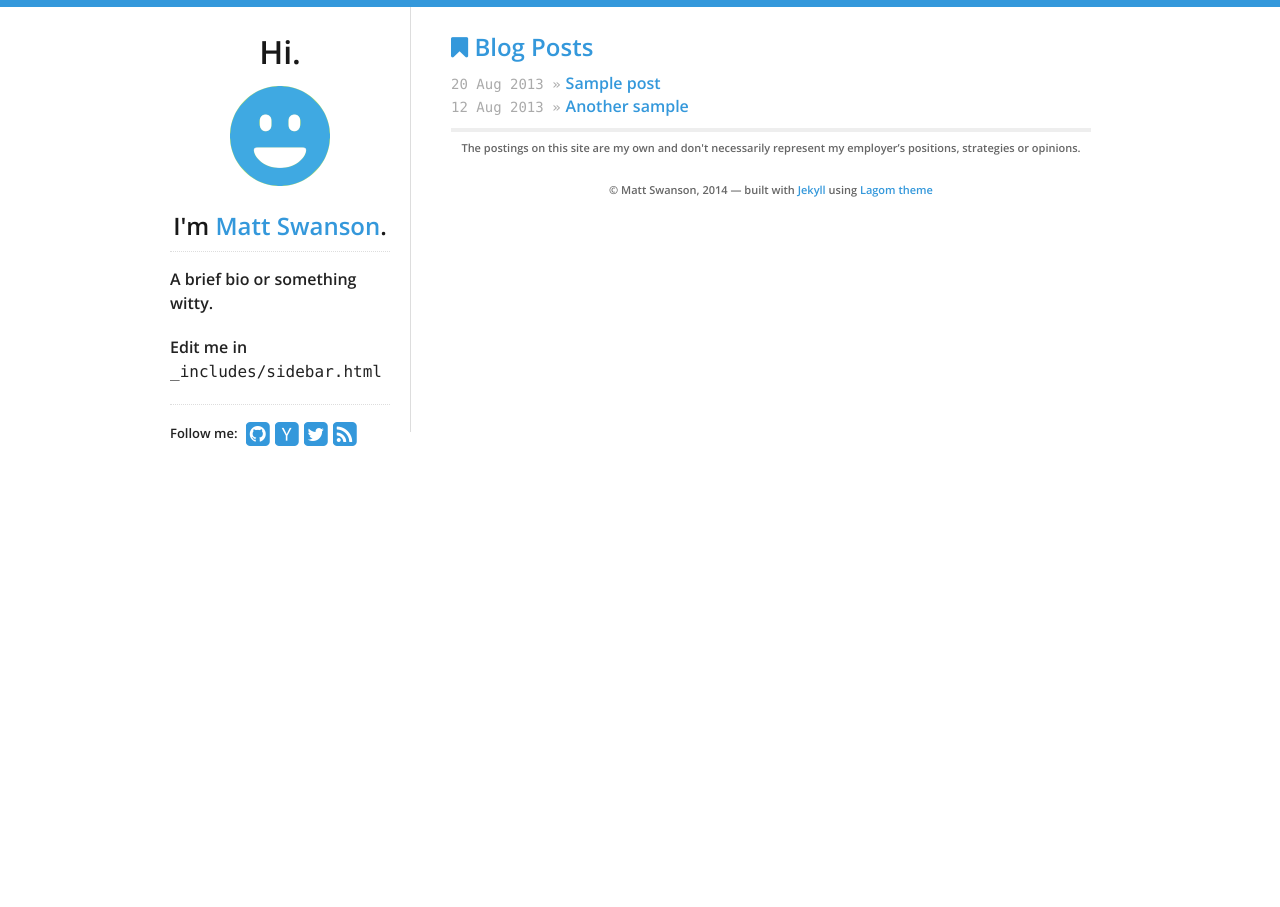
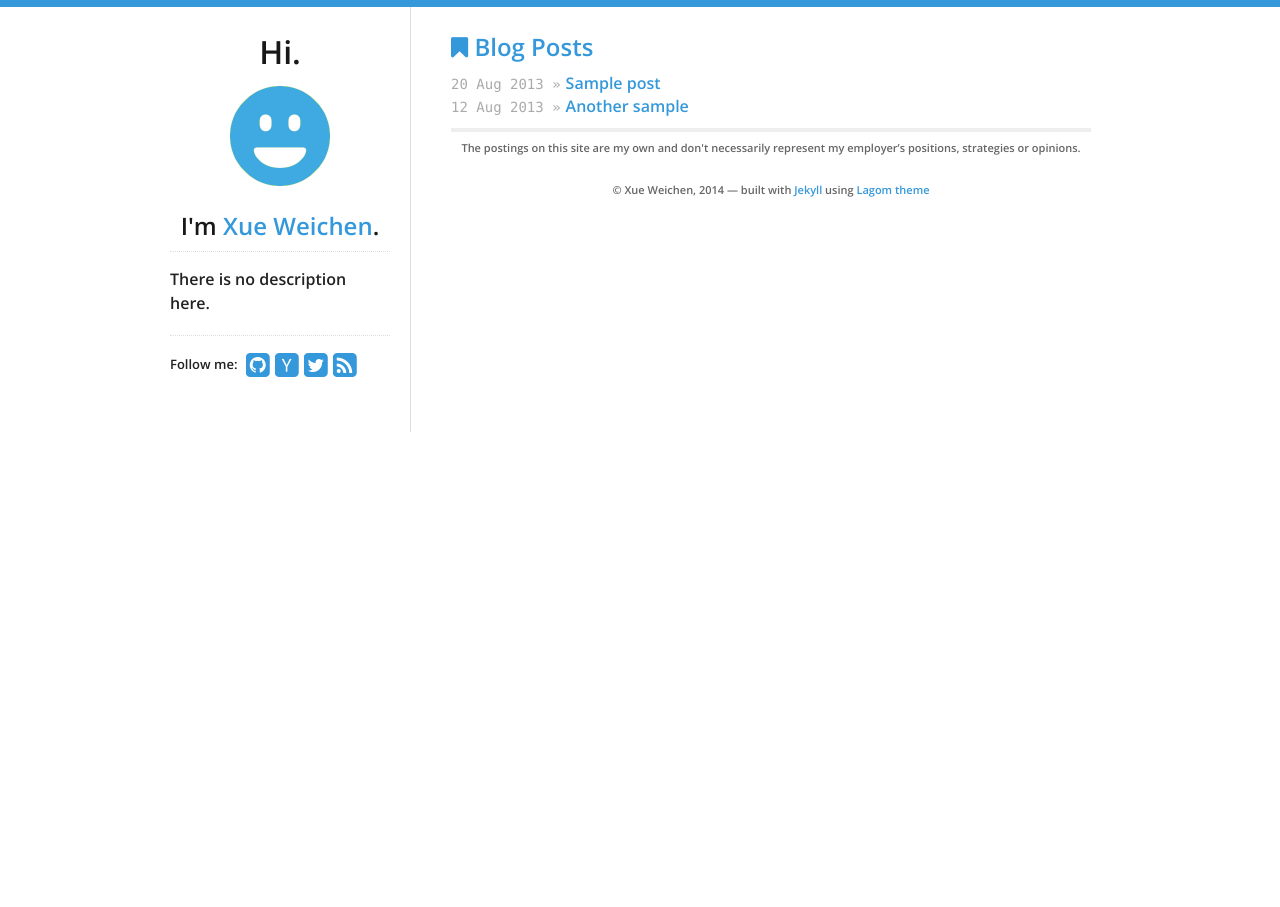
Before and after one commit to xueweuchen/xueweuchen.github.io, a Jekyll site: the page built from index.html, in a window 1280 px wide. Built offline with Jekyll 4.4.1, drawn with Linux system fonts in a browser that asks for light colours; nearby versions of some CDN libraries.

Commit message:
change name

```diff
--- a/_data/theme.yml
+++ b/_data/theme.yml
@@ -5,12 +5,12 @@ highlight_color: '#3498db'
 
 # Profile links on the left sidebar, leave blank to ignore
 social:
-  github: swanson
+  github: xueweuchen
   #bitbucket: philipj
-  hacker_news: swanson
+  hacker_news: xueweuchen
   #stackexchange: 348619
   #stackoverflow: 348619
-  twitter: _swanson
+  twitter: xueweuchen
   #facebook: zuck
   #tumblr: animalygifs
   #linkedin: philipjagielski
@@ -19,8 +19,8 @@ social:
   #flickr: johndoe
 
 # "Hi, I'm _______"
-name: Matt Swanson
-email: test@example.com
+name: Xue Weichen
+email:
 tagline: "weak opinions, strongly held"
 
 # Google Analytics key, leave blank to ignore
--- a/_includes/sidebar.html
+++ b/_includes/sidebar.html
@@ -9,10 +9,7 @@
   </a>
   <h2>I'm <a href="/">{{ site.data.theme.name }}</a>.</h2>
   <div id="bio">
-    <p>A brief bio or something witty.</p>
-    <p>
-      Edit me in <code>_includes/sidebar.html</code>
-    </p>
+    <p>There is no description here.</p>
   </div>
   <div id="social">
     {% include social.html %}
```
